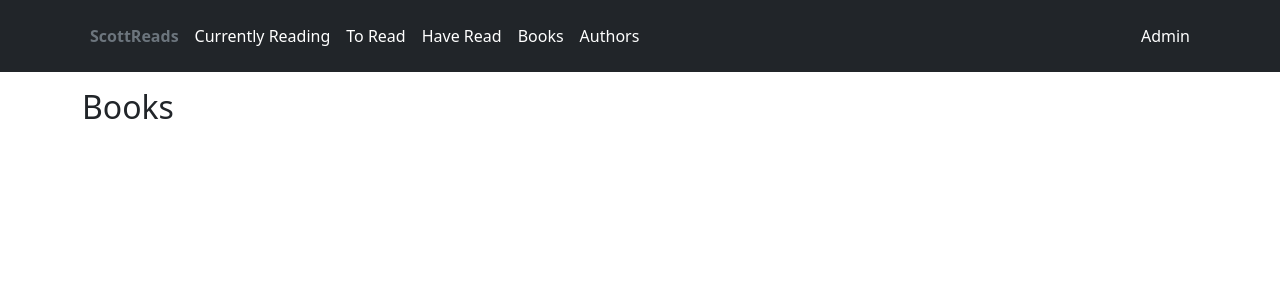
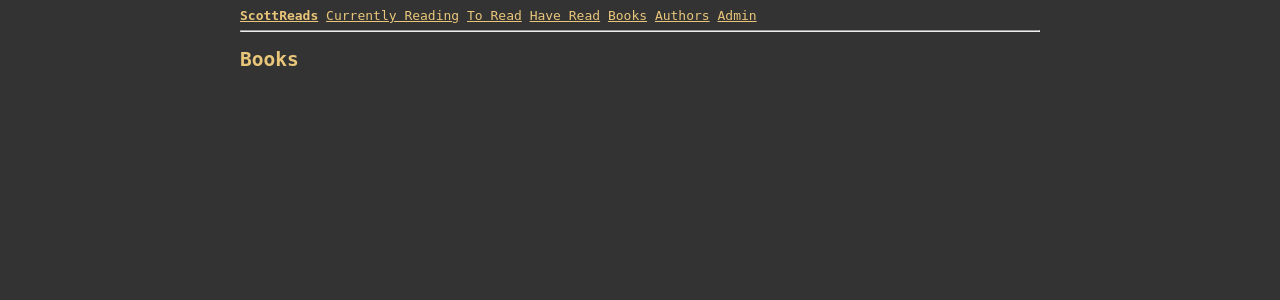
Before and after one commit to Swarchal/ScottReads, a Django app: page /books/books/ in a window 1280 px wide. Shown: the top 300 px of the page. Run offline with Django 4.2, Linux system fonts and the light colour scheme; data that the repository does not hold is empty.

Commit message:
replace bootstrap with minimal raw text style

```diff
--- a/books/templates/books/author.html
+++ b/books/templates/books/author.html
@@ -3,11 +3,11 @@
 {% block content %}
 
 <div class="container">
-<h2 class="mb-3 mt-3">{{ object.name }}</h2>
+<h2 >{{ object.name }}</h2>
 
 <ul>
 {% for book in object.book.all %}
-    <li><a class="text-dark" href="{% url 'book-detail' book.id %}">{{ book }}</a></li>
+    <li><a href="{% url 'book-detail' book.id %}">{{ book }}</a></li>
 {% endfor %}
 <ul>
 
--- a/books/templates/books/authors.html
+++ b/books/templates/books/authors.html
@@ -3,11 +3,11 @@
 
 <div class="container">
 
-<h2 class="mb-3 mt-3">Authors</h2>
+<h2>Authors</h2>
 
 <ul>
     {% for author in object_list %}
-        <li><a class="text-dark" href="{% url 'author-detail' author.pk %}">{{ author.name }}</a></li>
+        <li><a href="{% url 'author-detail' author.pk %}">{{ author.name }}</a></li>
     {% endfor %}
 </ul>
 
--- a/books/templates/books/base.html
+++ b/books/templates/books/base.html
@@ -1,33 +1,57 @@
 <!DOCTYPE html>
-<!-- CSS only -->
 <html>
-    <link href="https://cdn.jsdelivr.net/npm/bootstrap@5.2.0-beta1/dist/css/bootstrap.min.css" rel="stylesheet" integrity="sha384-0evHe/X+R7YkIZDRvuzKMRqM+OrBnVFBL6DOitfPri4tjfHxaWutUpFmBp4vmVor" crossorigin="anonymous">
-    <head>
-        <title>ScottReads</title>
-    </head>
+<head>
+<meta name="viewport" content="width=device-width, initial-scale=1"/>
+<meta charset="UTF-8">
+<style>
+    html, body, tr, td, hr {
+        font-family: monospace;
+        background-color: #333333;
+        color: #EAC67A;
+    }
 
-    <header class="p-3 bg-dark text-white">
-        <div class="container">
-        <div class="d-flex flex-wrap align-items-center justify-content-center justify-content-lg-start">
+    article {
+        max-width: 800px;
+        margin: auto;
+    }
 
-            <ul class="nav col-12 col-lg-auto me-lg-auto mb-2 justify-content-center mb-md-0">
-                <li><a href="{% url 'index' %}" class="nav-link px-2 text-secondary"><strong>ScottReads</strong></a></li>
-                <li><a href="{% url 'currently-reading' %}" class="nav-link px-2 text-white">Currently Reading</a></li>
-                <li><a href="{% url 'to-read' %}" class="nav-link px-2 text-white">To Read</a></li>
-                <li><a href="{% url 'have-read' %}" class="nav-link px-2 text-white">Have Read</a></li>
-                <li><a href="{% url 'book-list' %}" class="nav-link px-2 text-white">Books</a></li>
-                <li><a href="{% url 'author-list' %}" class="nav-link px-2 text-white">Authors</a></li>
-            </ul>
+    a:link {
+        color: #EAC67A;
+    }
 
-            <div class="text-end">
-                <a href="{% url 'admin:index' %}" class="nav-link px-2 text-white">Admin</a>
-            </div>
+    a:visited {
+        color: #EAC67A;
+    }
+
+    a:active {
+        color: #EAC67A;
+    }
+
+    a:hover {
+        color: #ffffff
+    }
+</style>
+</head>
+<article>
+<header>
+    <div class="container">
+    <div class="d-flex flex-wrap">
+        <div class="col-12 col-lg-auto me-lg-auto">
+            <a href="{% url 'index' %}"><strong>ScottReads</strong></a>
+            <a href="{% url 'currently-reading' %}">Currently Reading</a>
+            <a href="{% url 'to-read' %}">To Read</a>
+            <a href="{% url 'have-read' %}">Have Read</a>
+            <a href="{% url 'book-list' %}">Books</a>
+            <a href="{% url 'author-list' %}">Authors</a>
+            <a href="{% url 'admin:index' %}">Admin </a>
         </div>
-        </div>
-    </header>
 
-    <body>
-    {% block content %}
-    {% endblock content %}
-    </body>
+    </div>
+    <hr/>
+</header>
+<body>
+{% block content %}
+{% endblock content %}
+</body>
+</article>
 </html>
--- a/books/templates/books/book.html
+++ b/books/templates/books/book.html
@@ -4,7 +4,7 @@
 
 <div class="container">
 
-<h2 class="mb-3 mt-3">{{ object.title }}</h2>
+<h2>{{ object.title }}</h2>
 
 
 {% if object.subtitle %}
@@ -13,7 +13,7 @@
 
 
 {% for author in object.author.all %}
-    <i><a class="text-dark" href="{% url 'author-detail' author.id %}">{{ author }}</a>,</i>
+    <i><a href="{% url 'author-detail' author.id %}">{{ author }}</a>,</i>
 {% endfor %}
 
 
--- a/books/templates/books/books.html
+++ b/books/templates/books/books.html
@@ -1,14 +1,14 @@
 {% extends "books/base.html" %}
 {% block content %}
 
-<div class="container mt-3">
+<div class="container">
 
-<h2 class="mb-3 mt-3">Books</h2>
+<h2>Books</h2>
 
 <ul>
     {% for book in object_list %}
         <li>
-            <a href="{% url 'book-detail' book.pk %}" class="text-dark">
+            <a href="{% url 'book-detail' book.pk %}">
                 <strong>{{ book.title }}</strong> -
                 {% for author in book.author.all %}
                     <i>{{ author.name }}</i>,
--- a/books/templates/books/currently_reading.html
+++ b/books/templates/books/currently_reading.html
@@ -4,12 +4,12 @@
 <div class="container">
 
 
-<h2 class="mb-3 mt-3">Currently Reading:</h2>
+<h2>Currently Reading:</h2>
 
 <ul>
     {% for book in object_list %}
     <li>
-        <a class="text-dark" href="{% url 'book-detail' book.book.id %}">
+        <a href="{% url 'book-detail' book.book.id %}">
             <strong>{{ book.book.title }}</strong> -
             {% for author in book.book.author.all %}
                 <i>{{ author.name }}</i>,
--- a/books/templates/books/have_read.html
+++ b/books/templates/books/have_read.html
@@ -3,12 +3,12 @@
 
 <div class="container">
 
-<h2 class="mb-3 mt-3">Have Read</h2>
+<h2>Have Read</h2>
 
 <ol>
     {% for book in object_list %}
     <li>
-        <a class="text-dark" href="{% url 'book-detail' book.id %}">
+        <a href="{% url 'book-detail' book.id %}">
             <strong>{{ book.book.title }}</strong> -
             {% for author in book.book.author.all %}
                 <i>{{ author.name }},</i>
--- a/books/templates/books/to_read.html
+++ b/books/templates/books/to_read.html
@@ -3,12 +3,12 @@
 
 <div class="container">
 
-<h2 class="mb-3 mt-3">To Read</h2>
+<h2>To Read</h2>
 
 <ul>
     {% for book in object_list %}
     <li>
-        <a class="text-dark" href="{% url 'book-detail' book.id %}">
+        <a href="{% url 'book-detail' book.id %}">
             <strong>{{ book }}</strong> -
             {% for author in book.author.all %}
                 <i> {{ author.name }}</i>,
```
